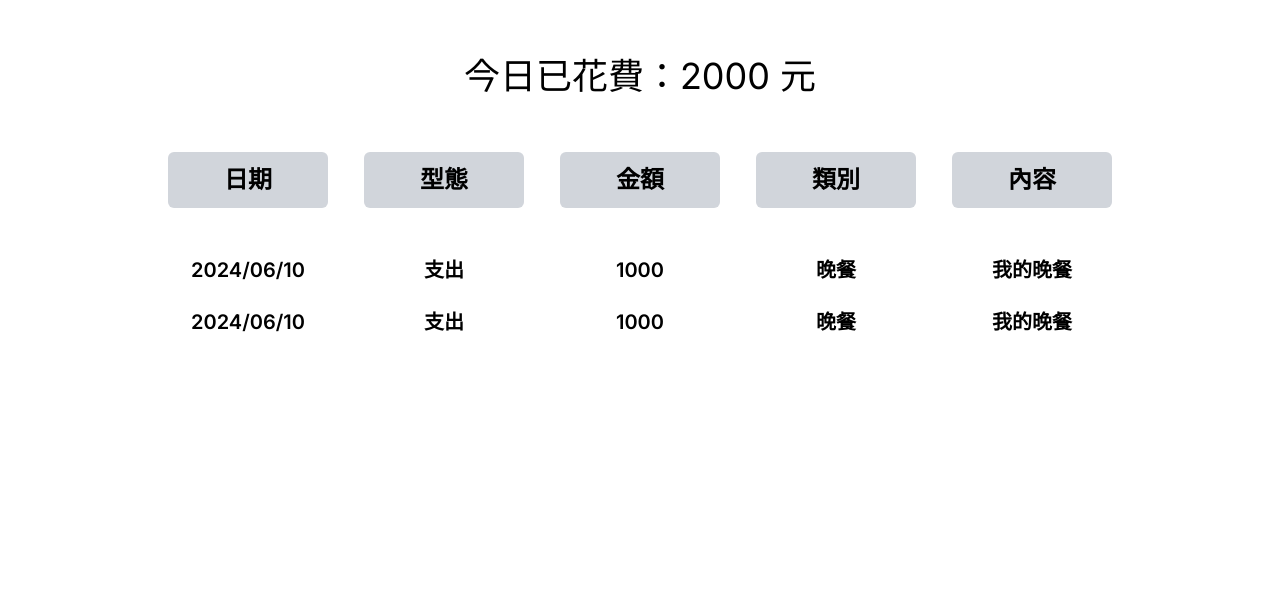
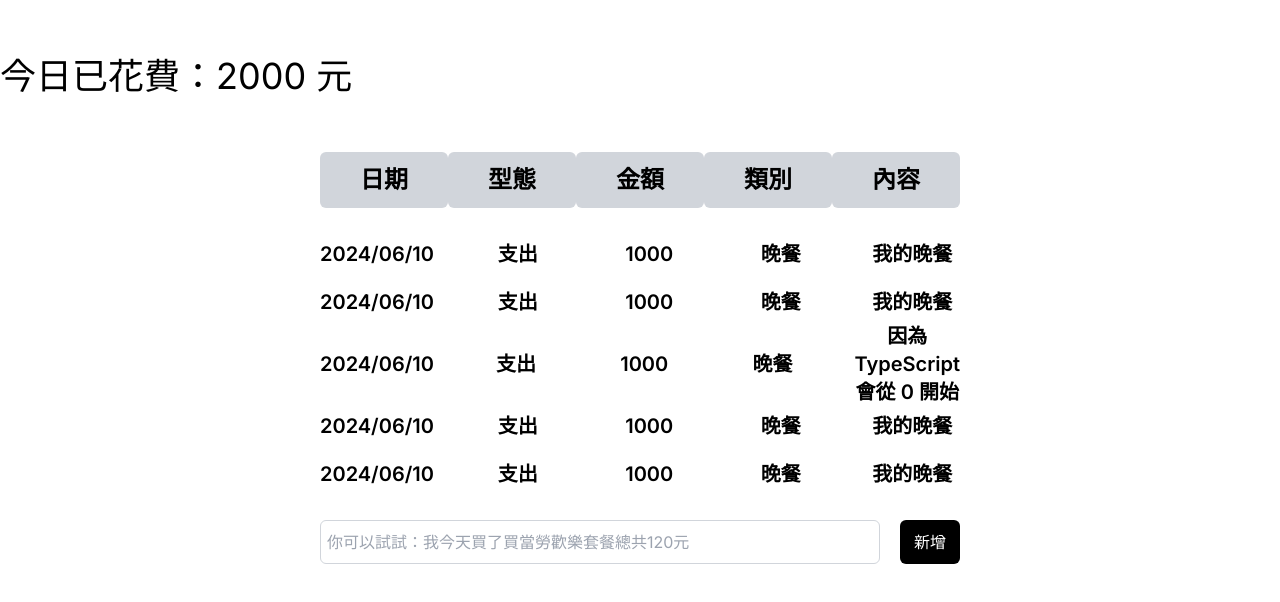
Before and after one commit to TTXD19/khai-money, a Next.js app: page /result in a window 1280 px wide. Shown: the top 602 px of the page. Built offline with nearby package versions, Linux system fonts and the light colour scheme.

Commit message:
Save code

```diff
--- a/src/app/result/page.tsx
+++ b/src/app/result/page.tsx
@@ -2,6 +2,7 @@ import ItemHeader from "@/app/ui/result/item_header";
 import ItemContent from "@/app/ui/result/item_content";
 import {TransactionType} from "@/app/data/TransactionType";
 import {ItemContentProps} from "@/app/data/ItemContentProps";
+import Link from "next/link";
 
 
 export default function Page() {
@@ -14,19 +15,44 @@ export default function Page() {
         desc: "我的晚餐"
     };
 
+    const item_2: ItemContentProps = {
+        date: new Date(),
+        type: TransactionType.Expense,
+        amount: "1000",
+        itemCategory: "晚餐",
+        desc: "因為 TypeScript 會從 0 開始"
+    };
+
     return (
         <div>
-            <h1 className="text-black text-center mt-14 text-4xl">今日已花費：2000 元</h1>
-            <div className="flex justify-center mt-14 gap-9">
+            <h1 className="text-black mt-14 text-4xl">今日已花費：2000 元</h1>
+            <div className="flex justify-center">
+                <div className="w-1/2 flex flex-col">
+                    <div className="mt-14">
+                        <div className="flex flex-grow justify-between">
                             <ItemHeader title="日期"/>
                             <ItemHeader title="型態"/>
                             <ItemHeader title="金額"/>
                             <ItemHeader title="類別"/>
                             <ItemHeader title="內容"/>
                         </div>
-            <div className="flex flex-col justify-center gap-6 mt-12">
+                    </div>
+                    <div className="mt-8">
+                        <div className="flex flex-col gap-y-5">
                             <ItemContent {...item} />
                             <ItemContent {...item} />
+                            <ItemContent {...item_2} />
+                            <ItemContent {...item} />
+                            <ItemContent {...item} />
+                        </div>
+                    </div>
+                    <div className="flex mt-8">
+                        <input className="flex flex-grow border border-gray-300 rounded-md ps-1.5 py-1.5" type="text"
+                               placeholder="你可以試試：我今天買了買當勞歡樂套餐總共120元"/>
+                        <button className="ps-3.5 pe-3.5 pt-2.5 pb-2.5 ms-5 bg-black text-white rounded-md">新增
+                        </button>
+                    </div>
+                </div>
             </div>
         </div>
 
--- a/src/app/ui/result/item_content.tsx
+++ b/src/app/ui/result/item_content.tsx
@@ -4,7 +4,7 @@ import {ItemContentProps} from "@/app/data/ItemContentProps";
 
 export default function ItemContent({date, type, amount, itemCategory, desc}: ItemContentProps) {
     return (
-        <div className="flex justify-center gap-9">
+        <div className="flex justify-between gap-9">
             <SingleItemStyle text={DateUtils.formatDate(date)}/>
             <SingleItemStyle text={type}/>
             <SingleItemStyle text={amount}/>
--- a/src/app/ui/result/items/SingleItemStyle.tsx
+++ b/src/app/ui/result/items/SingleItemStyle.tsx
@@ -1,5 +1,5 @@
 export default function SingleItemStyle({text}: { text: string }) {
     return <div className="w-40 max-h-14 flex items-center justify-center">
-        <span className="text-black text-xl font-semibold">{text}</span>
+        <span className="text-black text-center text-xl font-semibold">{text}</span>
     </div>
 }
```
Lines whose indentation alone changed are shown as unchanged.
